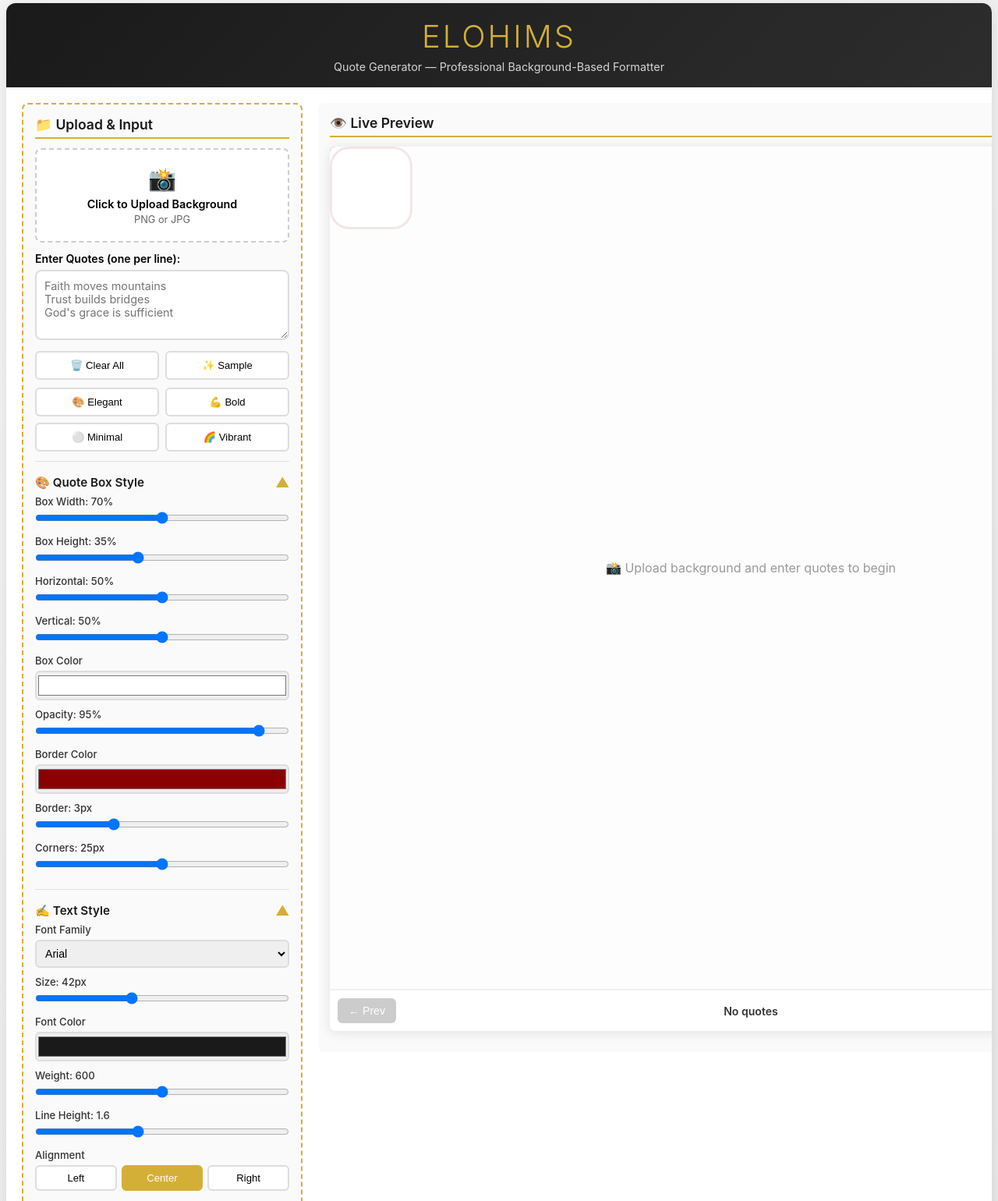
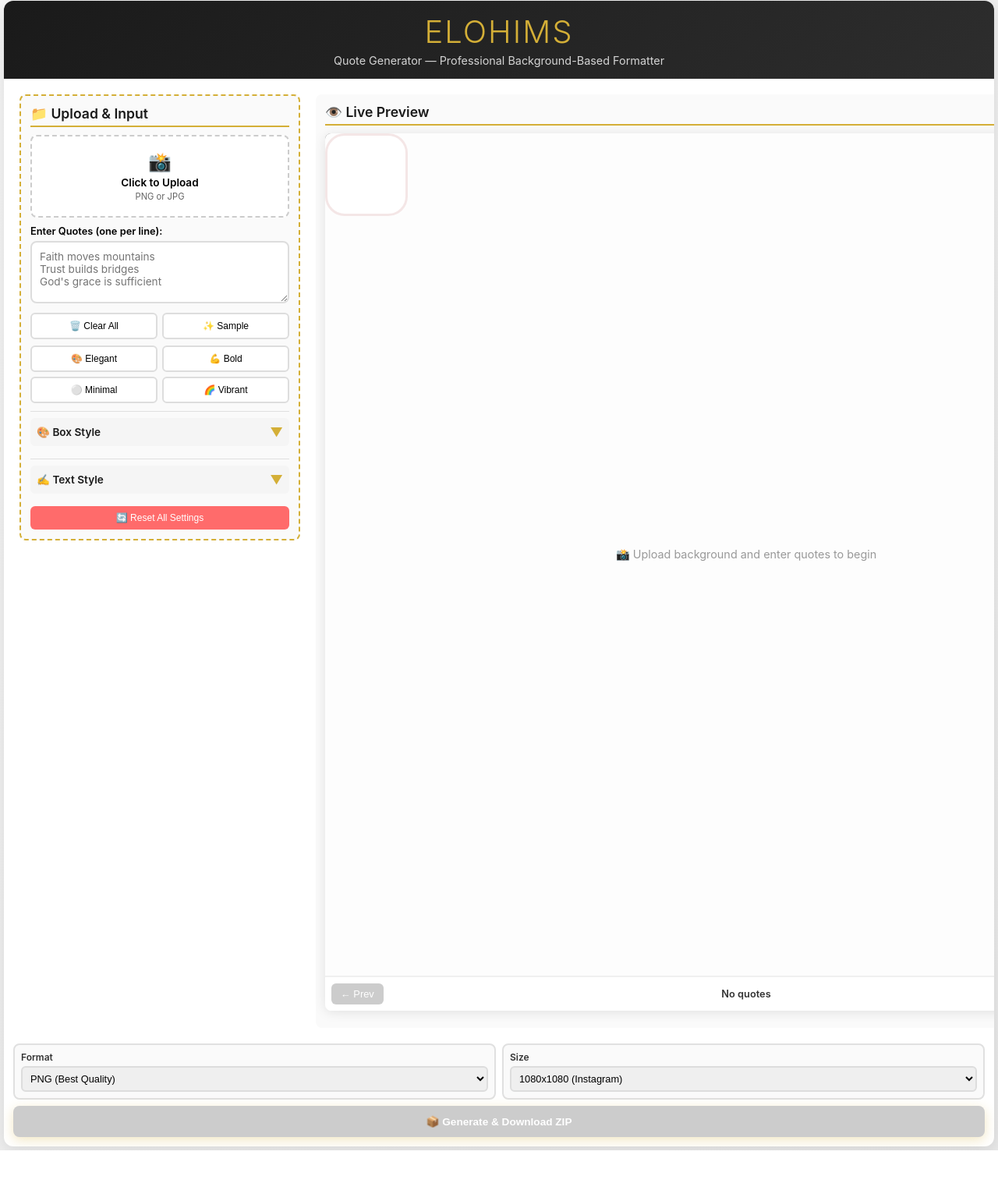
Before and after one commit to Luminous-Loop/Oracle-s-Quotes, a plain HTML site: page index.html in a window 1280 px wide. Shown: the part 4-1544 px from the top of the page at 78% size. After the commit the page ends 1479 px from the top, so only its background shows below. Drawn offline with nearby package versions, Linux system fonts and the light colour scheme; a script that the page names is missing.

Commit message:
Update index.html

```diff
--- a/index.html
+++ b/index.html
@@ -15,10 +15,11 @@
             font-family: -apple-system, BlinkMacSystemFont, 'Segoe UI', Roboto, sans-serif;
             background: linear-gradient(135deg, #f5f5f5 0%, #e8e8e8 100%);
             min-height: 100vh;
-            padding: 8px;
+            padding: 5px;
         }
         .container {
             max-width: 1400px;
+            width: 100%;
             margin: 0 auto;
             background: white;
             border-radius: 12px;
@@ -28,25 +29,25 @@
         header {
             background: linear-gradient(135deg, #1a1a1a 0%, #2d2d2d 100%);
             color: #d4af37;
-            padding: 18px;
+            padding: 15px;
             text-align: center;
         }
         header h1 {
-            font-size: clamp(1.5em, 5vw, 2.5em);
+            font-size: clamp(1.3em, 5vw, 2.5em);
             font-weight: 300;
-            letter-spacing: 3px;
-            margin-bottom: 6px;
+            letter-spacing: 2px;
+            margin-bottom: 4px;
         }
         header p {
             color: #fff;
-            font-size: clamp(0.75em, 2vw, 0.9em);
+            font-size: clamp(0.7em, 2vw, 0.9em);
             opacity: 0.8;
         }
         .main-content {
             display: grid;
             grid-template-columns: 1fr;
-            gap: 15px;
-            padding: 15px;
+            gap: 12px;
+            padding: 12px;
         }
         @media (min-width: 1024px) {
             .main-content {
@@ -57,35 +58,36 @@
         }
         .upload-section {
             background: #fafafa;
-            padding: 15px;
+            padding: 12px;
             border-radius: 8px;
             border: 2px dashed #d4af37;
             height: fit-content;
         }
         .section-title {
-            font-size: clamp(0.95em, 3vw, 1.1em);
+            font-size: clamp(0.9em, 3vw, 1.1em);
             color: #1a1a1a;
-            margin-bottom: 12px;
+            margin-bottom: 10px;
             font-weight: 600;
             border-bottom: 2px solid #d4af37;
-            padding-bottom: 6px;
+            padding-bottom: 5px;
         }
         .upload-box {
             background: white;
             border: 2px dashed #ccc;
             border-radius: 8px;
-            padding: 20px;
+            padding: 18px;
             text-align: center;
             cursor: pointer;
             transition: all 0.3s;
-            margin-bottom: 12px;
-            min-height: 100px;
+            margin-bottom: 10px;
+            min-height: 90px;
             display: flex;
             flex-direction: column;
             align-items: center;
             justify-content: center;
+            position: relative;
         }
-        .upload-box:hover {
+        .upload-box:hover, .upload-box:active {
             border-color: #d4af37;
             background: #fffef8;
         }
@@ -93,97 +95,130 @@
             border-color: #4caf50;
             background: #f1f8f4;
         }
-        #uploadContent {
+        .upload-content {
+            display: flex;
+            flex-direction: column;
+            align-items: center;
             pointer-events: none;
-            display: block;
         }
         .upload-preview {
             max-width: 100%;
-            max-height: 100px;
+            max-height: 80px;
             border-radius: 4px;
             display: none;
-            margin-top: 10px;
+            margin-top: 8px;
         }
         .upload-preview.visible { display: block; }
         input[type="file"] { display: none; }
+
         .quotes-input {
             width: 100%;
-            min-height: 90px;
+            min-height: 80px;
             padding: 10px;
             border: 2px solid #ddd;
             border-radius: 8px;
             font-family: inherit;
-            font-size: 0.9em;
+            font-size: 0.85em;
             resize: vertical;
-            margin-bottom: 10px;
+            margin-bottom: 8px;
         }
         .quotes-input:focus {
             outline: none;
             border-color: #d4af37;
         }
-        .quick-actions, .preset-templates {
+        .quick-actions {
             display: grid;
             grid-template-columns: 1fr 1fr;
-            gap: 8px;
+            gap: 6px;
+            margin-bottom: 8px;
+        }
+        .preset-templates {
+            display: grid;
+            grid-template-columns: 1fr 1fr;
+            gap: 6px;
             margin-bottom: 10px;
         }
         .quick-btn, .preset-btn {
-            padding: 9px;
+            padding: 8px;
             background: white;
             border: 2px solid #ddd;
             border-radius: 6px;
             cursor: pointer;
-            font-size: 0.82em;
+            font-size: 0.75em;
             font-weight: 500;
             transition: all 0.3s;
+            white-space: nowrap;
         }
-        .quick-btn:hover, .preset-btn:hover {
+        .quick-btn:hover, .preset-btn:hover,
+        .quick-btn:active, .preset-btn:active {
             border-color: #d4af37;
             background: #fffef8;
         }
-        .controls-section { margin-top: 12px; }
-        .control-group { margin-bottom: 10px; }
+        .controls-section { margin-top: 10px; }
+        .control-group { margin-bottom: 8px; }
         .control-group label {
             display: block;
-            margin-bottom: 5px;
+            margin-bottom: 4px;
             color: #333;
             font-weight: 500;
-            font-size: 0.82em;
+            font-size: 0.75em;
         }
         .control-group select {
             width: 100%;
-            padding: 7px;
+            padding: 6px;
             border: 2px solid #ddd;
             border-radius: 6px;
-            font-size: 0.88em;
+            font-size: 0.8em;
         }
         .control-group input[type="range"] {
             width: 100%;
             padding: 0;
+            height: 24px;
+            -webkit-appearance: none;
+            appearance: none;
+            background: transparent;
+            cursor: pointer;
+        }
+        .control-group input[type="range"]::-webkit-slider-track {
+            width: 100%;
+            height: 6px;
+            background: #ddd;
+            border-radius: 3px;
+        }
+        .control-group input[type="range"]::-webkit-slider-thumb {
+            -webkit-appearance: none;
+            appearance: none;
+            width: 20px;
+            height: 20px;
+            background: #d4af37;
+            border-radius: 50%;
+            cursor: pointer;
+            margin-top: -7px;
         }
         .control-group input[type="color"] {
             width: 100%;
-            height: 38px;
+            height: 35px;
             border: 2px solid #ddd;
             border-radius: 6px;
             cursor: pointer;
+            padding: 2px;
         }
         .align-buttons {
             display: grid;
             grid-template-columns: repeat(3, 1fr);
-            gap: 6px;
+            gap: 5px;
         }
         .align-btn {
-            padding: 7px;
+            padding: 6px;
             border: 2px solid #ddd;
             background: white;
             border-radius: 6px;
             cursor: pointer;
             transition: all 0.3s;
             font-weight: 500;
-            font-size: 0.82em;
+            font-size: 0.75em;
         }
-        .align-btn:hover { border-color: #d4af37; }
+        .align-btn:hover, .align-btn:active { border-color: #d4af37; }
         .align-btn.active {
             background: #d4af37;
             color: white;
@@ -191,7 +226,7 @@
         }
         .preview-section {
             background: #fafafa;
-            padding: 15px;
+            padding: 12px;
             border-radius: 8px;
         }
         .canvas-wrapper {
@@ -199,7 +234,7 @@
             border-radius: 8px;
             overflow: hidden;
             box-shadow: 0 2px 15px rgba(0,0,0,0.1);
-            margin-bottom: 12px;
+            margin-bottom: 10px;
         }
         .canvas-container {
             width: 100%;
@@ -251,7 +286,7 @@
             align-items: center;
             justify-content: center;
             color: #999;
-            font-size: 1em;
+            font-size: 0.9em;
             background: rgba(255,255,255,0.9);
             z-index: 10;
             text-align: center;
@@ -261,14 +296,14 @@
             display: flex;
             justify-content: space-between;
             align-items: center;
-            padding: 10px;
+            padding: 8px;
             background: white;
             border-top: 2px solid #f0f0f0;
             flex-wrap: wrap;
-            gap: 8px;
+            gap: 6px;
         }
         .nav-btn {
-            padding: 8px 14px;
+            padding: 6px 12px;
             background: #1a1a1a;
             color: white;
             border: none;
@@ -276,9 +311,9 @@
             cursor: pointer;
             font-weight: 500;
             transition: all 0.3s;
-            font-size: 0.88em;
+            font-size: 0.8em;
         }
-        .nav-btn:hover { background: #d4af37; }
+        .nav-btn:hover, .nav-btn:active { background: #d4af37; }
         .nav-btn:disabled {
             background: #ccc;
             cursor: not-allowed;
@@ -286,54 +321,49 @@
         .quote-counter {
             font-weight: 600;
             color: #333;
-            font-size: 0.88em;
+            font-size: 0.8em;
         }
-        .export-section { padding: 0 15px 15px 15px; }
+        .export-section { padding: 0 12px 12px 12px; }
         .export-options {
             display: grid;
-            grid-template-columns: 1fr;
-            gap: 10px;
-            margin-bottom: 10px;
-        }
-        @media (min-width: 640px) {
-            .export-options {
-                grid-template-columns: 1fr 1fr;
-            }
+            grid-template-columns: 1fr 1fr;
+            gap: 8px;
+            margin-bottom: 8px;
         }
         .option-group {
             background: #fafafa;
-            padding: 10px;
+            padding: 8px;
             border-radius: 8px;
             border: 2px solid #e0e0e0;
         }
         .option-group label {
             display: block;
             font-weight: 600;
-            margin-bottom: 5px;
-            font-size: 0.82em;
+            margin-bottom: 4px;
+            font-size: 0.75em;
             color: #333;
         }
         .option-group select {
             width: 100%;
-            padding: 7px;
+            padding: 6px;
             border: 2px solid #ddd;
             border-radius: 6px;
-            font-size: 0.88em;
+            font-size: 0.8em;
         }
         .export-btn {
             width: 100%;
-            padding: 14px;
+            padding: 12px;
             background: linear-gradient(135deg, #d4af37 0%, #c9a12c 100%);
             color: white;
             border: none;
             border-radius: 8px;
-            font-size: 0.95em;
+            font-size: 0.85em;
             font-weight: 600;
             cursor: pointer;
             transition: all 0.3s;
             box-shadow: 0 4px 15px rgba(212, 175, 55, 0.3);
         }
-        .export-btn:hover {
+        .export-btn:hover, .export-btn:active {
             transform: translateY(-2px);
             box-shadow: 0 6px 20px rgba(212, 175, 55, 0.4);
         }
@@ -345,11 +375,11 @@
         .export-btn.loading { background: #666; }
         .status-message {
             text-align: center;
-            margin-top: 10px;
-            padding: 9px;
+            margin-top: 8px;
+            padding: 8px;
             border-radius: 6px;
             font-weight: 500;
-            font-size: 0.85em;
+            font-size: 0.75em;
             display: none;
         }
         .status-message.success {
@@ -369,8 +399,8 @@
         }
         .collapsible-section {
             border-top: 1px solid #e0e0e0;
-            padding-top: 10px;
-            margin-top: 10px;
+            padding-top: 8px;
+            margin-top: 8px;
         }
         .collapsible-header {
             cursor: pointer;
@@ -378,7 +408,11 @@
             display: flex;
             justify-content: space-between;
             align-items: center;
-            padding: 6px 0;
+            padding: 5px 0;
+            background: #f5f5f5;
+            padding: 8px;
+            border-radius: 6px;
+            margin-bottom: 8px;
         }
         .collapsible-content {
             max-height: 0;
@@ -388,7 +422,7 @@
         .collapsible-content.open { max-height: 2000px; }
         .toggle-icon {
             transition: transform 0.3s;
-            font-size: 1.1em;
+            font-size: 1em;
             color: #d4af37;
             font-weight: bold;
         }
@@ -400,20 +434,23 @@
             border: none;
             border-radius: 6px;
             cursor: pointer;
-            font-size: 0.82em;
+            font-size: 0.75em;
             font-weight: 500;
             transition: all 0.3s;
             margin-top: 8px;
             width: 100%;
         }
-        .reset-btn:hover { background: #ff5252; }
+        .reset-btn:hover, .reset-btn:active { background: #ff5252; }
+
         @media (max-width: 640px) {
             body { padding: 5px; }
             .container { border-radius: 8px; }
-            header { padding: 12px; }
-            .main-content { padding: 10px; gap: 10px; }
-            .upload-section, .preview-section { padding: 12px; }
-            .export-section { padding: 0 10px 10px 10px; }
+            header { padding: 10px; }
+            .main-content { padding: 8px; gap: 8px; }
+            .upload-section, .preview-section { padding: 10px; }
+            .export-section { padding: 0 8px 8px 8px; }
+            .collapsible-content { max-height: 0; }
+            .section-title { font-size: 0.85em; }
         }
     </style>
 </head>
@@ -431,15 +468,15 @@
 
                     <div class="upload-box" id="uploadBox">
                         <input type="file" id="bgInput" accept="image/*">
-                        <div id="uploadContent">
-                            <p style="font-size: 1.8em; margin-bottom: 6px;">📸</p>
-                            <p style="font-weight: 600; margin-bottom: 4px; font-size: 0.9em;">Click to Upload Background</p>
-                            <p style="font-size: 0.8em; color: #666;">PNG or JPG</p>
+                        <div class="upload-content" id="uploadContent">
+                            <p style="font-size: 1.5em; margin-bottom: 4px;">📸</p>
+                            <p style="font-weight: 600; margin-bottom: 3px; font-size: 0.85em;">Click to Upload</p>
+                            <p style="font-size: 0.7em; color: #666;">PNG or JPG</p>
                         </div>
                         <img id="uploadPreview" class="upload-preview">
                     </div>
 
-                    <label for="quotesInput" style="font-weight: 600; margin-bottom: 6px; display: block; font-size: 0.88em;">Enter Quotes (one per line):</label>
+                    <label for="quotesInput" style="font-weight: 600; margin-bottom: 5px; display: block; font-size: 0.8em;">Enter Quotes (one per line):</label>
                     <textarea id="quotesInput" class="quotes-input" placeholder="Faith moves mountains&#10;Trust builds bridges&#10;God's grace is sufficient"></textarea>
 
                     <div class="quick-actions">
@@ -457,16 +494,16 @@
                     <div class="controls-section">
                         <div class="collapsible-section">
                             <div class="collapsible-header" onclick="toggleSection('boxControls')">
-                                <h3 class="section-title" style="margin: 0; border: none; padding: 0; font-size: 0.95em;">🎨 Quote Box Style</h3>
-                                <span class="toggle-icon open" id="boxControlsIcon">▼</span>
+                                <h3 class="section-title" style="margin: 0; border: none; padding: 0; font-size: 0.85em;">🎨 Box Style</h3>
+                                <span class="toggle-icon" id="boxControlsIcon">▼</span>
                             </div>
-                            <div class="collapsible-content open" id="boxControls">
+                            <div class="collapsible-content" id="boxControls">
                                 <div class="control-group">
-                                    <label>Box Width: <span id="boxWidthValue">70%</span></label>
+                                    <label>Width: <span id="boxWidthValue">70%</span></label>
                                     <input type="range" id="boxWidth" min="50" max="90" value="70">
                                 </div>
                                 <div class="control-group">
-                                    <label>Box Height: <span id="boxHeightValue">35%</span></label>
+                                    <label>Height: <span id="boxHeightValue">35%</span></label>
                                     <input type="range" id="boxHeight" min="25" max="50" value="35">
                                 </div>
                                 <div class="control-group">
@@ -502,10 +539,10 @@
 
                         <div class="collapsible-section">
                             <div class="collapsible-header" onclick="toggleSection('textControls')">
-                                <h3 class="section-title" style="margin: 0; border: none; padding: 0; font-size: 0.95em;">✍️ Text Style</h3>
-                                <span class="toggle-icon open" id="textControlsIcon">▼</span>
+                                <h3 class="section-title" style="margin: 0; border: none; padding: 0; font-size: 0.85em;">✍️ Text Style</h3>
+                                <span class="toggle-icon" id="textControlsIcon">▼</span>
                             </div>
-                            <div class="collapsible-content open" id="textControls">
+                            <div class="collapsible-content" id="textControls">
                                 <div class="control-group">
                                     <label>Font Family</label>
                                     <select id="fontFamily">
@@ -604,8 +641,10 @@
 
     <script>
         function toggleSection(id) {
-            document.getElementById(id).classList.toggle('open');
-            document.getElementById(id + 'Icon').classList.toggle('open');
+            const content = document.getElementById(id);
+            const icon = document.getElementById(id + 'Icon');
+            content.classList.toggle('open');
+            icon.classList.toggle('open');
         }
 
         let backgroundImage = null, quotes = [], currentQuoteIndex = 0;
@@ -725,7 +764,6 @@
             });
         }
 
-        // Event listeners for all controls
         $('boxWidth').oninput = e => {
             settings.boxWidth = e.target.value;
             $('boxWidthValue').textContent = e.target.value + '%';
@@ -893,7 +931,6 @@
             if (!backgroundImage || quotes.length === 0) return;
 
             const btn = $('exportBtn');
-            const msg = $('statusMessage');
 
             btn.disabled = true;
             btn.textContent = '⏳ Generating...';
```
